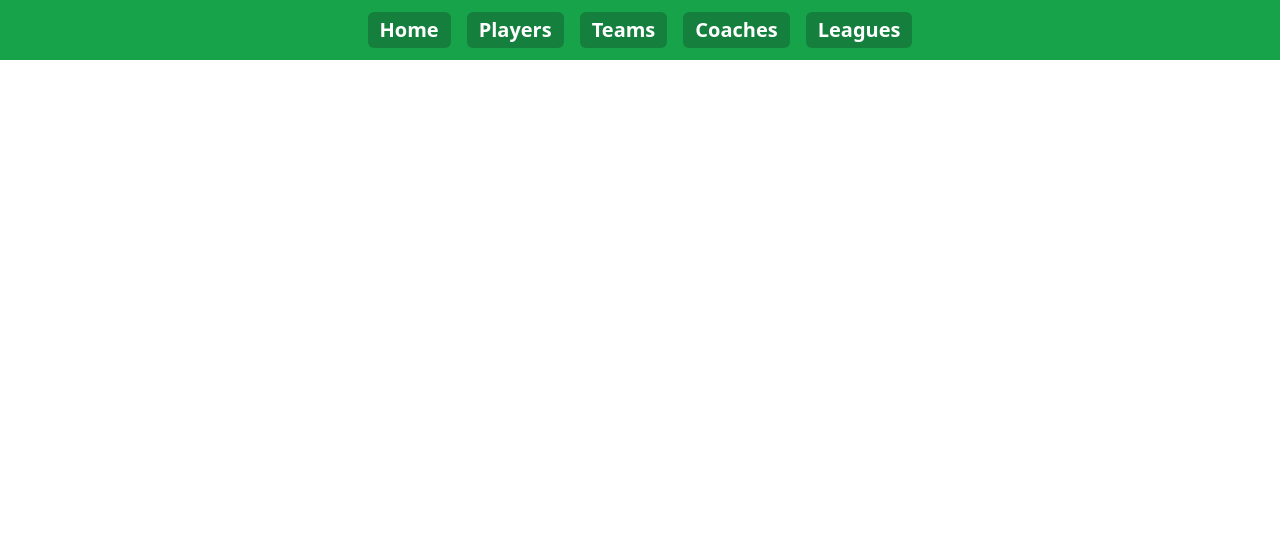
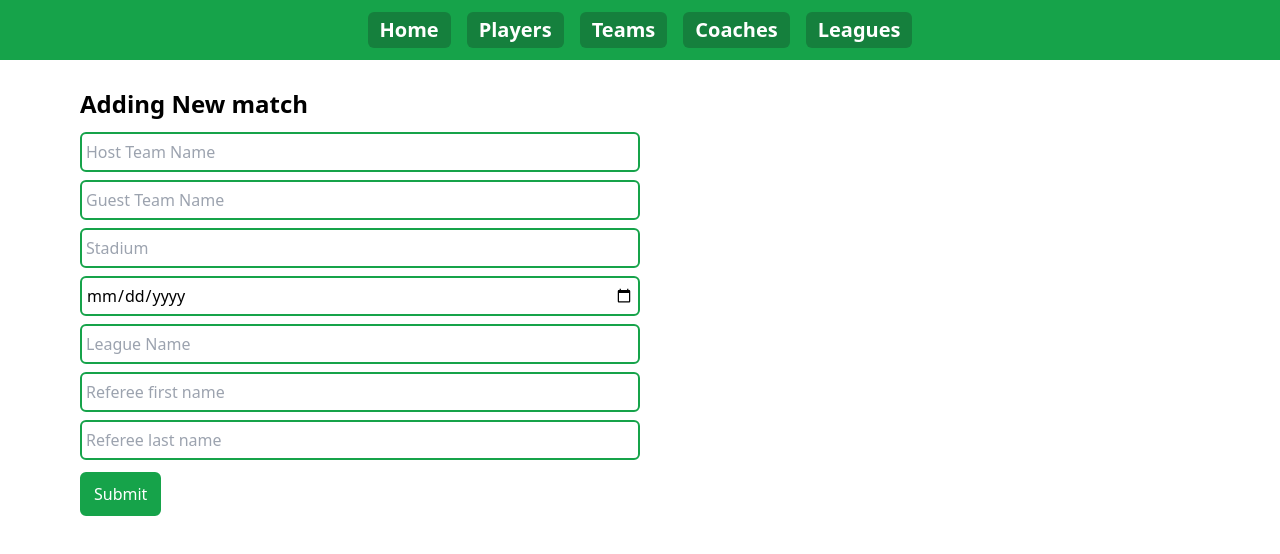
Before and after one commit to louaibouzaher/final-project-277-client, a React (Create React App) app: page /leagues/matches/create in a window 1280 px wide. Shown: the top 554 px of the page. Built offline with nearby package versions, Linux system fonts and the light colour scheme.

Commit message:
Added League Matches and Champions

```diff
--- a/src/components/PlayerCard.js
+++ b/src/components/PlayerCard.js
@@ -2,6 +2,7 @@ import React from "react";
 import { API_BASEURL } from "../appConfig";
 import axios from "axios";
 import { useNavigate } from "react-router-dom";
+import { notify } from "../helpers/notification";
 
 export default function PlayerCard({ player }) {
   const navigate = useNavigate();
@@ -11,6 +12,9 @@ export default function PlayerCard({ player }) {
       .delete(`${API_BASEURL}/players/delete/${player.id}`)
       .then((res) => {
         console.log(res);
+      })
+      .catch((e) => {
+        notify(e);
       });
   };
   const date = new Date(player.birthdate);
--- a/src/index.js
+++ b/src/index.js
@@ -13,6 +13,8 @@ import CreatePlayer from "./routes/CreatePlayer";
 import CreateTeam from "./routes/CreateTeam";
 import { ToastContainer } from "react-toastify";
 import CreateCoach from "./routes/CreateCoach";
+import CreateMatch from "./routes/CreateMatch";
+import CreateChampion from "./routes/CreateChampion";
 
 const root = ReactDOM.createRoot(document.getElementById("root"));
 root.render(
@@ -39,6 +41,8 @@ root.render(
         <Route path="coaches" element={<CoachesPage />} />
         <Route path="coaches/create" element={<CreateCoach />} />
         <Route path="leagues" element={<LeaguesPage />} />
+        <Route path="/leagues/champions/create" element={<CreateChampion />} />
+        <Route path="/leagues/matches/create" element={<CreateMatch />} />
       </Routes>
     </BrowserRouter>
   </React.StrictMode>
--- /dev/null
+++ b/src/routes/CreateChampion.js
@@ -0,0 +1,71 @@
+import React, { useEffect, useState } from "react";
+import { notify } from "../helpers/notification";
+import axios from "axios";
+import { API_BASEURL } from "../appConfig";
+
+export default function CreateChampion() {
+  const [Champion, setChampion] = useState({});
+
+  const handleChange = (e) => {
+    setChampion({ ...Champion, [e.target.name]: e.target.value });
+  };
+
+  const handleSubmit = async () => {
+    await axios
+      .post(`${API_BASEURL}/leagues/addchampion`, Champion)
+      .then((res) => {
+        console.log(res);
+        notify("Champion Added Successfully");
+      })
+      .catch((e) => {
+        notify(e);
+      });
+  };
+  return (
+    <div className="">
+      <div className="py-20 px-20 flex flex-col">
+        <div className="text-2xl my-2 font-bold">Adding New Champion</div>
+        <input
+          placeholder="League Name"
+          className="w-1/2 border-2 border-green-600 rounded-md h-10 p-1 my-1"
+          type="text"
+          name="championLeagueName"
+          value={Champion.championLeagueName}
+          onChange={handleChange}
+        />
+        <input
+          placeholder="Team Name"
+          className="w-1/2 border-2 border-green-600 rounded-md h-10 p-1 my-1"
+          type="text"
+          name="championTeamName"
+          value={Champion.championTeamName}
+          onChange={handleChange}
+        />
+
+        <input
+          placeholder=""
+          className="w-1/2 border-2 border-green-600 rounded-md h-10 p-1 my-1"
+          type="date"
+          name="dateOfChampion"
+          value={Champion.dateOfChampion}
+          onChange={handleChange}
+        />
+        <input
+          placeholder="Prize"
+          className="w-1/2 border-2 border-green-600 rounded-md h-10 p-1 my-1"
+          type="number"
+          name="championPrize"
+          value={Champion.championPrize}
+          onChange={handleChange}
+        />
+
+        <div
+          onClick={handleSubmit}
+          className="my-2 px-3 max-w-min cursor-pointer border-2 border-green-600 bg-green-600 text-center text-white py-2 rounded-md  hover:text-green-600 hover:bg-white"
+        >
+          Submit
+        </div>
+      </div>
+    </div>
+  );
+}
--- a/src/routes/CreateCoach.js
+++ b/src/routes/CreateCoach.js
@@ -20,12 +20,20 @@ export default function CreateCoach() {
         .then((res) => {
           console.log(res);
           notify("Coach Updated Successfully");
+        })
+        .catch((e) => {
+          notify(e);
         });
     } else {
-      await axios.post(`${API_BASEURL}/coaches/create`, coach).then((res) => {
-        console.log(res);
-        notify("Coach Created Successfully");
-      });
+      await axios
+        .post(`${API_BASEURL}/coaches/create`, coach)
+        .then((res) => {
+          console.log(res);
+          notify("Coach Created Successfully");
+        })
+        .catch((e) => {
+          notify(e);
+        });
     }
   };
 
--- /dev/null
+++ b/src/routes/CreateMatch.js
@@ -0,0 +1,94 @@
+import React, { useEffect, useState } from "react";
+import { notify } from "../helpers/notification";
+import axios from "axios";
+import { API_BASEURL } from "../appConfig";
+
+export default function CreateMatch() {
+  const [match, setmatch] = useState({});
+
+  const handleChange = (e) => {
+    setmatch({ ...match, [e.target.name]: e.target.value });
+  };
+
+  const handleSubmit = async () => {
+    await axios
+      .post(`${API_BASEURL}/leagues/addmatch`, match)
+      .then((res) => {
+        console.log(res);
+        notify("Match Added Successfully");
+      })
+      .catch((e) => {
+        notify(e);
+      });
+  };
+
+  return (
+    <div className="">
+      <div className="py-20 px-20 flex flex-col">
+        <div className="text-2xl my-2 font-bold">Adding New match</div>
+        <input
+          placeholder="Host Team Name"
+          className="w-1/2 border-2 border-green-600 rounded-md h-10 p-1 my-1"
+          type="text"
+          name="hostTeamName"
+          value={match.hostTeamName}
+          onChange={handleChange}
+        />
+        <input
+          placeholder="Guest Team Name"
+          className="w-1/2 border-2 border-green-600 rounded-md h-10 p-1 my-1"
+          type="text"
+          name="guestTeamName"
+          value={match.guestTeamName}
+          onChange={handleChange}
+        />
+        <input
+          placeholder="Stadium"
+          className="w-1/2 border-2 border-green-600 rounded-md h-10 p-1 my-1"
+          type="text"
+          name="stadiumName"
+          value={match.stadiumName}
+          onChange={handleChange}
+        />
+        <input
+          placeholder=""
+          className="w-1/2 border-2 border-green-600 rounded-md h-10 p-1 my-1"
+          type="date"
+          name="dateOfMatch"
+          value={match.dateOfMatch}
+          onChange={handleChange}
+        />
+        <input
+          placeholder="League Name"
+          className="w-1/2 border-2 border-green-600 rounded-md h-10 p-1 my-1"
+          type="text"
+          name="league_Name"
+          value={match.league_Name}
+          onChange={handleChange}
+        />
+        <input
+          placeholder="Referee first name"
+          className="w-1/2 border-2 border-green-600 rounded-md h-10 p-1 my-1"
+          type="text"
+          name="refereeFirstName"
+          value={match.refereeFirstName}
+          onChange={handleChange}
+        />
+        <input
+          placeholder="Referee last name"
+          className="w-1/2 border-2 border-green-600 rounded-md h-10 p-1 my-1"
+          type="text"
+          name="refereeLastName"
+          value={match.refereeLastName}
+          onChange={handleChange}
+        />
+        <div
+          onClick={handleSubmit}
+          className="my-2 px-3 max-w-min cursor-pointer border-2 border-green-600 bg-green-600 text-center text-white py-2 rounded-md  hover:text-green-600 hover:bg-white"
+        >
+          Submit
+        </div>
+      </div>
+    </div>
+  );
+}
--- a/src/routes/CreatePlayer.js
+++ b/src/routes/CreatePlayer.js
@@ -21,12 +21,20 @@ export default function CreatePlayer() {
         .then((res) => {
           console.log(res);
           notify("Player Updated Successfully");
+        })
+        .catch((e) => {
+          notify(e);
         });
     } else {
-      await axios.post(`${API_BASEURL}/players/create`, player).then((res) => {
-        console.log(res);
-        notify("Player Created Successfully");
-      });
+      await axios
+        .post(`${API_BASEURL}/players/create`, player)
+        .then((res) => {
+          console.log(res);
+          notify("Player Created Successfully");
+        })
+        .catch((e) => {
+          notify(e);
+        });
     }
   };
 
--- a/src/routes/CreateTeam.js
+++ b/src/routes/CreateTeam.js
@@ -26,6 +26,9 @@ export default function CreateTeam() {
           .then((res) => {
             console.log(res);
             notify("International Team Created Successfully");
+          })
+          .catch((e) => {
+            notify(e);
           });
       } else {
         await axios
@@ -33,6 +36,9 @@ export default function CreateTeam() {
           .then((res) => {
             console.log(res);
             notify("Club Created Successfully");
+          })
+          .catch((e) => {
+            notify(e);
           });
       }
     }
--- a/src/routes/LeaguesPage.js
+++ b/src/routes/LeaguesPage.js
@@ -1,16 +1,40 @@
-import React from "react";
+import React, { useState, useEffect } from "react";
+import PlayerCard from "../components/PlayerCard";
+import PlayerFilter from "../components/PlayerFilter";
+import { Link } from "react-router-dom";
+import { API_BASEURL } from "../appConfig";
+import axios from "axios";
 import LeagueCard from "../components/LeagueCard";
 
 export default function LeaguesPage() {
+  const [Leagues, setLeagues] = useState([]);
+  console.log(Leagues);
+  const getLeagues = async () => {
+    await axios.get(`${API_BASEURL}/leagues/all`).then((res) => {
+      setLeagues(res.data);
+    });
+  };
+  useEffect(() => {
+    getLeagues();
+  }, []);
   return (
     <div className="w-full p-20 px-56 ">
+      <Link
+        to={"/leagues/champions/create"}
+        className="mx-2 hover:text-amber-400 text-white font-bold  rounded-md bg-green-700 py-2 px-4"
+      >
+        Add New Champion
+      </Link>
+      <Link
+        to={"/leagues/matches/create"}
+        className="mx-2 hover:text-amber-400 text-white font-bold  rounded-md bg-green-700 py-2 px-4"
+      >
+        Add New Match
+      </Link>
       <div className="w-full flex justify-center items-stretch flex-wrap">
-        <LeagueCard />
-        <LeagueCard />
-        <LeagueCard />
-        <LeagueCard />
-        <LeagueCard />
-        <LeagueCard />
+        {Leagues.map((l) => (
+          <LeagueCard league={l} />
+        ))}
       </div>
     </div>
   );
```
Also changed, not shown: src/components/LeagueCard.js (+57 -48 lines).
